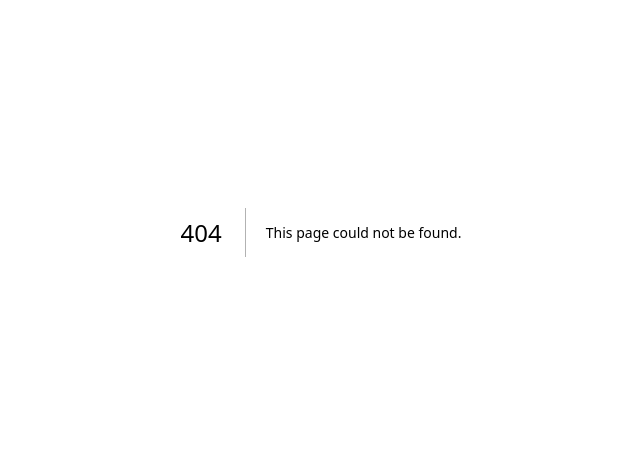
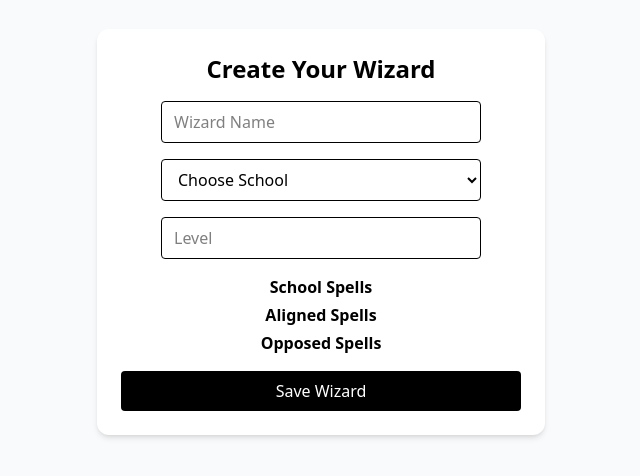
Before and after one commit to seanie1995/frostgrave-warband-manager, a Next.js app: page /WizardCreator in a window 1280 px wide. Before the commit this address had no page. Shown: the part 168-644 px from the top of the page, without its empty margins (319-959 px from the left). Built offline with nearby package versions, Linux system fonts and the light colour scheme.

Commit message:
Removed Main Menu idea. Not needed. Just place all unit cards directly on first page and modify on click on unit card

```diff
--- /dev/null
+++ b/src/app/WarbandBuilder/page.tsx
@@ -0,0 +1,26 @@
+'use client'
+import React from 'react'
+import { useRouter } from "next/navigation";
+
+const warbandBuilder = () => {
+    const router = useRouter();
+
+    const goToCreateWizard = () => {
+        router.push("/WizardCreator");
+    }
+
+    return (
+        <main className="flex min-h-screen flex-col items-center justify-center">
+            <div className="border-2 border-black p-4 flex flex-col gap-5 text-xl font-bold">
+                <h1 className="text-xl text-center">Create Warband </h1>
+                <button onClick={goToCreateWizard} className="bg-black text-white rounded-2xl p-1.5 hover:cursor-pointer">Create Wizard</button>
+                <button className="bg-black text-white rounded-2xl p-1.5 hover:cursor-pointer">Create Apprentice</button>
+                <button className="bg-black text-white rounded-2xl p-1.5 hover:cursor-pointer">Recruit Soldier'</button>
+                <button className="bg-black text-white rounded-2xl p-1.5 hover:cursor-pointer">View Warband</button>
+
+            </div>
+        </main>
+    )
+}
+
+export default warbandBuilder
--- /dev/null
+++ b/src/app/WizardCreator/page.jsx
@@ -0,0 +1,70 @@
+'use client'
+import { React, useState, useEffect } from 'react';
+
+const page = () => {
+
+    const [chosenSchool, setChosenSchool] = useState("")
+
+    useEffect(() => {
+
+    }, [chosenSchool])
+
+
+    return (
+        <main className="flex min-h-screen items-center justify-center bg-gray-50 p-4">
+            <form className="bg-white p-6 rounded-xl shadow-md w-full max-w-md space-y-4">
+                <h1 className="text-2xl font-bold text-center">Create Your Wizard</h1>
+
+                <input
+                    type="text"
+                    name="name"
+                    placeholder="Wizard Name"
+                    className="w-full border rounded px-3 py-2 max-w-xs mx-auto block"
+                    required
+                />
+
+                <select
+                    name="school"
+                    className="w-full max-w-xs border rounded px-3 py-2 mx-auto block"
+                    required
+                    onChange={setChosenSchool}
+                >
+                    <option value="">Choose School</option>
+                    <option value="Chronomancer">Chronomancer</option>
+                    <option value="Elementalist">Elementalist</option>
+                    <option value="Enchanter">Enchanter</option>
+                    <option value="Illusionist">Illusionist</option>
+                    <option value="Necromancer">Necromancer</option>
+                    <option value="Sigilist">Sigilist</option>
+                    <option value="Soothsayer">Soothsayer</option>
+                    <option value="Summoner">Summoner</option>
+                    <option value="Thaumaturge">Thaumaturge</option>
+                    <option value="Witch">Witch</option>
+                </select>
+
+                <input
+                    type="number"
+                    name="level"
+                    placeholder="Level"
+                    className="w-full border rounded px-3 py-2 max-w-xs mx-auto block"
+                    min={0}
+                />
+
+                <div>
+                    <label className="block font-semibold mb-1 text-center">School Spells</label>
+                    <label className="block font-semibold mb-1 text-center">Aligned Spells</label>
+                    <label className="block font-semibold mb-1 text-center">Opposed Spells</label>
+                </div>
+
+                <button
+                    type="submit"
+                    className="w-full bg-black text-white py-2 rounded hover:bg-gray-800"
+                >
+                    Save Wizard
+                </button>
+            </form>
+        </main>
+    );
+};
+
+export default page;
--- a/components/wizardcard.tsx
+++ b/src/app/components/wizardcard.tsx
@@ -2,16 +2,16 @@ import React from 'react'
 
 const WizardCard = () => {
     return (
-        <div className="p-4 w-full max-w-4xl mx-auto border-4 border-amber-950 bg-black rounded-2xl flex flex-col">
+        <div className="p-4 w-full max-w-4xl mx-auto bg-black rounded-2xl flex flex-col">
             {/* Top section: Wizard + School */}
             <section className="p-2 flex flex-row justify-evenly md:flex-row gap-4">
                 <div>
-                    <h2 className="text-2xl md:text-3xl text-white font-bold">
+                    <h2 className="text-2xl text-white font-bold">
                         Wizard: <span className="bg-white pl-2 pr-2 text-black inline-block w-full md:w-80 rounded-xl">Roy</span>
                     </h2>
                 </div>
                 <div>
-                    <h2 className="text-2xl md:text-3xl text-white font-bold">
+                    <h2 className="text-2xl text-white font-bold">
                         School: <span className="bg-white pl-2 pr-2 text-black inline-block w-full md:w-48 rounded-xl">Elementalist</span>
                     </h2>
                 </div>
@@ -20,17 +20,17 @@ const WizardCard = () => {
             {/* Level, Exp, Gold */}
             <section className="p-2 flex flex-row sm:flex-row flex-wrap gap-4 justify-evenly">
                 <div>
-                    <h2 className="text-xl md:text-3xl text-white font-bold">
+                    <h2 className="text-xl  text-white font-bold">
                         Level: <span className="bg-white px-3 text-black inline-block rounded-xl">500</span>
                     </h2>
                 </div>
                 <div>
-                    <h2 className="text-xl md:text-3xl text-white font-bold">
+                    <h2 className="text-xl  text-white font-bold">
                         Exp: <span className="bg-white px-3 text-black inline-block rounded-xl">200</span>
                     </h2>
                 </div>
                 <div>
-                    <h2 className="text-xl md:text-3xl text-white font-bold">
+                    <h2 className="text-xl  text-white font-bold">
                         Gold: <span className="bg-white px-3 text-black inline-block rounded-xl">200</span>
                     </h2>
                 </div>
@@ -39,27 +39,27 @@ const WizardCard = () => {
             {/* Stats */}
             <section className="p-2 flex flex-wrap justify-between gap-4">
                 <div className="w-24 flex flex-col items-center justify-center">
-                    <h3 className="text-white text-xl md:text-2xl font-bold mb-1">Move</h3>
+                    <h3 className="text-white text-xl  font-bold mb-1">Move</h3>
                     <p className="bg-white w-20 text-xl font-bold rounded-xl text-center">6</p>
                 </div>
                 <div className="w-24 flex flex-col items-center justify-center">
-                    <h3 className="text-white text-xl md:text-2xl font-bold mb-1">Fight</h3>
+                    <h3 className="text-white text-xl  font-bold mb-1">Fight</h3>
                     <p className="bg-white w-20 text-xl font-bold rounded-xl text-center">+2</p>
                 </div>
                 <div className="w-24 flex flex-col items-center justify-center">
-                    <h3 className="text-white text-xl md:text-2xl font-bold mb-1">Shoot</h3>
+                    <h3 className="text-white text-xl  font-bold mb-1">Shoot</h3>
                     <p className="bg-white w-20 text-xl font-bold rounded-xl text-center">0</p>
                 </div>
                 <div className="w-24 flex flex-col items-center justify-center">
-                    <h3 className="text-white text-xl md:text-2xl font-bold mb-1">Armor</h3>
+                    <h3 className="text-white text-xl  font-bold mb-1">Armor</h3>
                     <p className="bg-white w-20 text-xl font-bold rounded-xl text-center">+10</p>
                 </div>
                 <div className="w-24 flex flex-col items-center justify-center">
-                    <h3 className="text-white text-xl md:text-2xl font-bold mb-1">Will</h3>
+                    <h3 className="text-white text-xl font-bold mb-1">Will</h3>
                     <p className="bg-white w-20 text-xl font-bold rounded-xl text-center">10</p>
                 </div>
                 <div className="w-24 flex flex-col items-center justify-center">
-                    <h3 className="text-white text-xl md:text-2xl font-bold mb-1">Health</h3>
+                    <h3 className="text-white text-xl  font-bold mb-1">Health</h3>
                     <p className="bg-white w-20 text-xl font-bold rounded-xl text-center">14</p>
                 </div>
             </section>
--- a/src/app/layout.tsx
+++ b/src/app/layout.tsx
@@ -14,7 +14,7 @@ const geistMono = Geist_Mono({
 });
 
 export const metadata: Metadata = {
-  title: "Create Next App",
+  title: "Frostgrave Warband Manager",
   description: "Generated by create next app",
 };
 
--- a/src/app/page.tsx
+++ b/src/app/page.tsx
@@ -1,10 +1,24 @@
+'use client';
+
 import Image from "next/image";
-import WizardCard from "../../components/wizardcard"
+import WizardCard from "./components/wizardcard"
+import { useRouter } from "next/navigation";
 
 export default function Home() {
+  const router = useRouter();
+
+  const goToCreatePage = () => {
+    router.push('/WarbandBuilder')
+  }
+
+
   return (
-    <div>
-
-    </div>
+    <>
+      <main className="flex min-h-screen">
+        <div className=" border-black p-4 flex flex-col gap-5 text-xl font-bold">
+          <WizardCard></WizardCard>
+        </div>
+      </main>
+    </>
   );
 }
```
Also changed, not shown: 1 other file (tests, documents, lock files or other folders).
